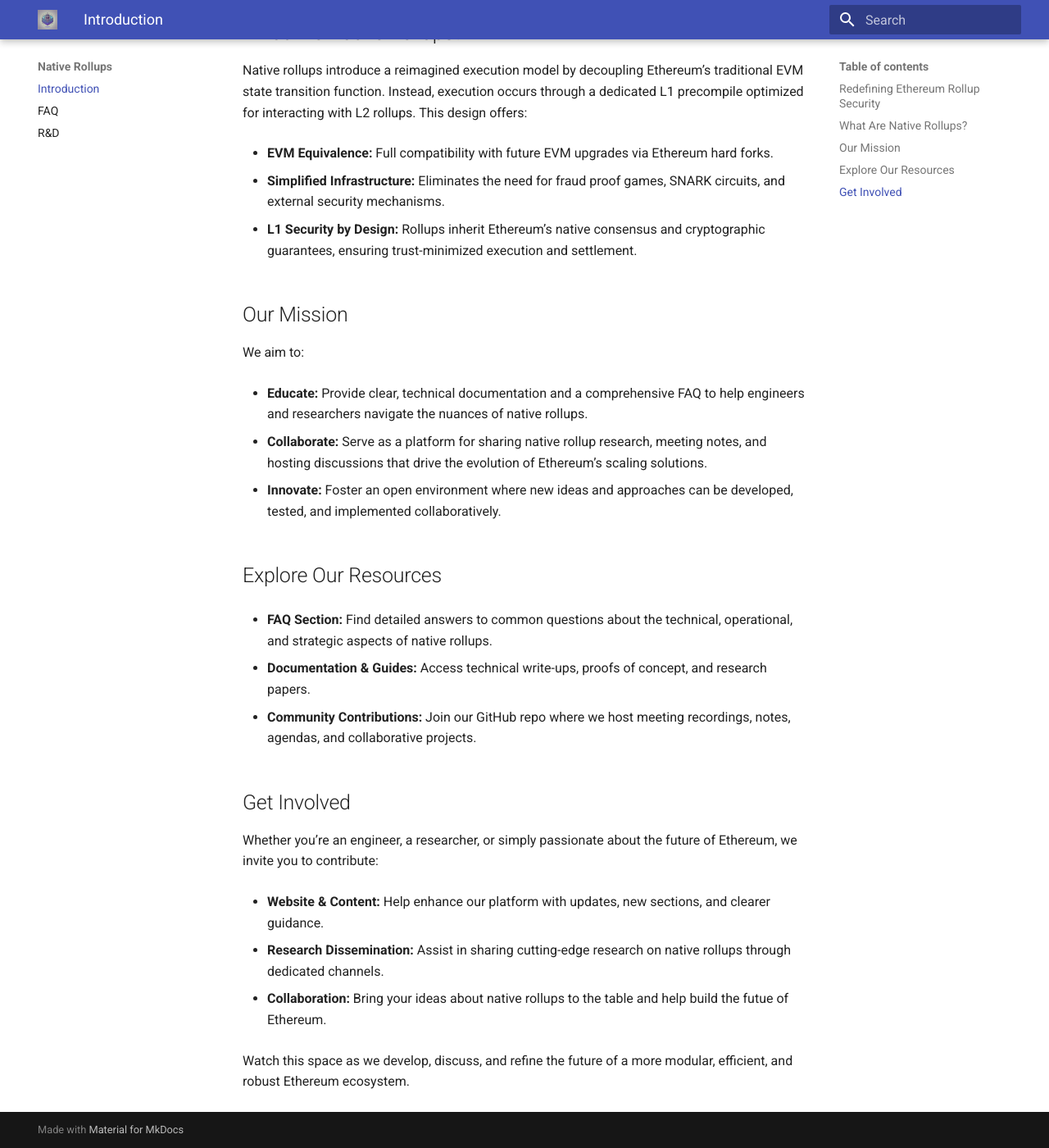
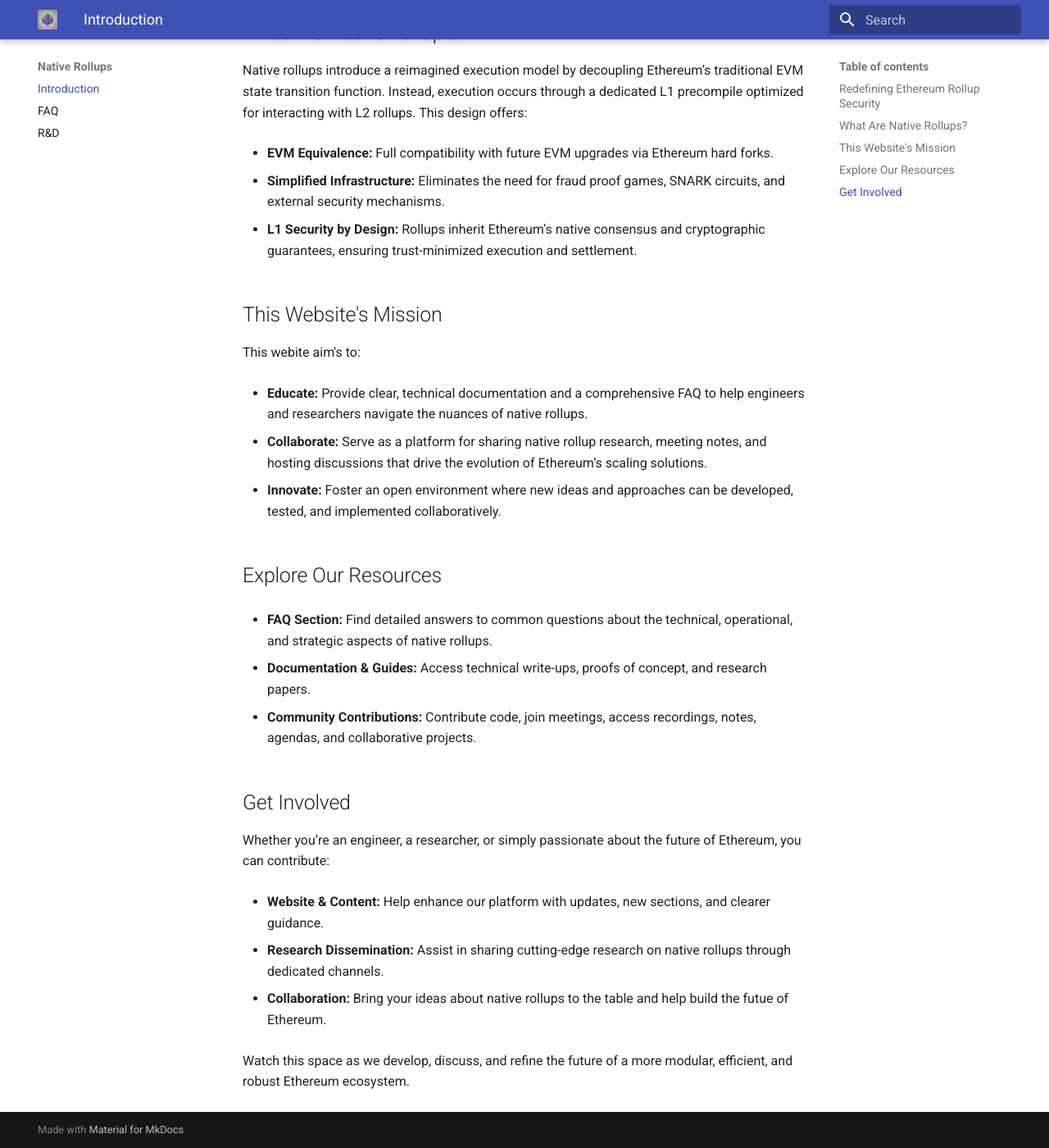
Before and after one commit to cspannos/native-rollups-website, an MkDocs documentation site: the page built from docs/index.md, in a window 1280 px wide and 1400 px high, scrolled down 320 px. Shown: the whole window at 82% size. Built offline with MkDocs 1.6.1 and Material for MkDocs 9.7.7, drawn with Linux system fonts in a browser that asks for light colours.

```diff
--- a/docs/index.md
+++ b/docs/index.md
@@ -15,9 +15,9 @@ Native rollups introduce a reimagined execution model by decoupling Ethereum’s
 - **L1 Security by Design:** Rollups inherit Ethereum’s native consensus and cryptographic guarantees, ensuring trust-minimized execution and settlement.
 
 
-## Our Mission
+## This Website's Mission
 
-We aim to:
+This webite aim's to:
 
 - **Educate:** Provide clear, technical documentation and a comprehensive FAQ to help engineers and researchers navigate the nuances of native rollups.
 
@@ -31,11 +31,11 @@ We aim to:
 
 - **Documentation & Guides:** Access technical write-ups, proofs of concept, and research papers.
 
-- **Community Contributions:** Join our GitHub repo where we host meeting recordings, notes, agendas, and collaborative projects.
+- **Community Contributions:**  Contribute code, join meetings, access recordings, notes, agendas, and collaborative projects.
 
 ## Get Involved
 
-Whether you’re an engineer, a researcher, or simply passionate about the future of Ethereum, we invite you to contribute:
+Whether you’re an engineer, a researcher, or simply passionate about the future of Ethereum, you can contribute:
 
 - **Website & Content:** Help enhance our platform with updates, new sections, and clearer guidance.
 
```
Also changed, not shown: docs/a_faq.md (+1 -1 lines), docs/b_research.md (+1 -0 lines), site/a_faq/index.html, site/b_research/index.html, site/search/search_index.json, site/sitemap.xml, 2 other files.
